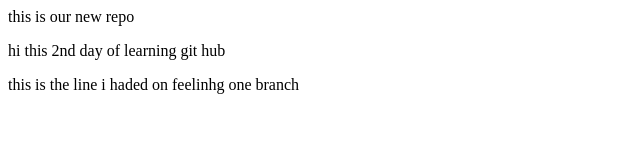
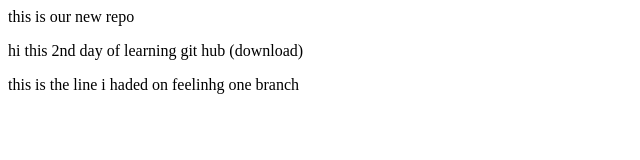
Before and after one commit to saipavanjod/local_repo, a plain HTML site: page index.html in a window 1280 px wide. Shown: the full height of the page, 0-640 px from the left. Drawn offline with Linux system fonts and the light colour scheme.

Commit message:
i am learning merge conflict

```diff
--- a/index.html
+++ b/index.html
@@ -1,4 +1,4 @@
 <p>this is our new repo</p>
-<p> hi this 2nd day of learning git hub</p>
+<p> hi this 2nd day of learning git hub (download)</p>
 <p>this is the line i haded on feelinhg one branch
 </p>
```
